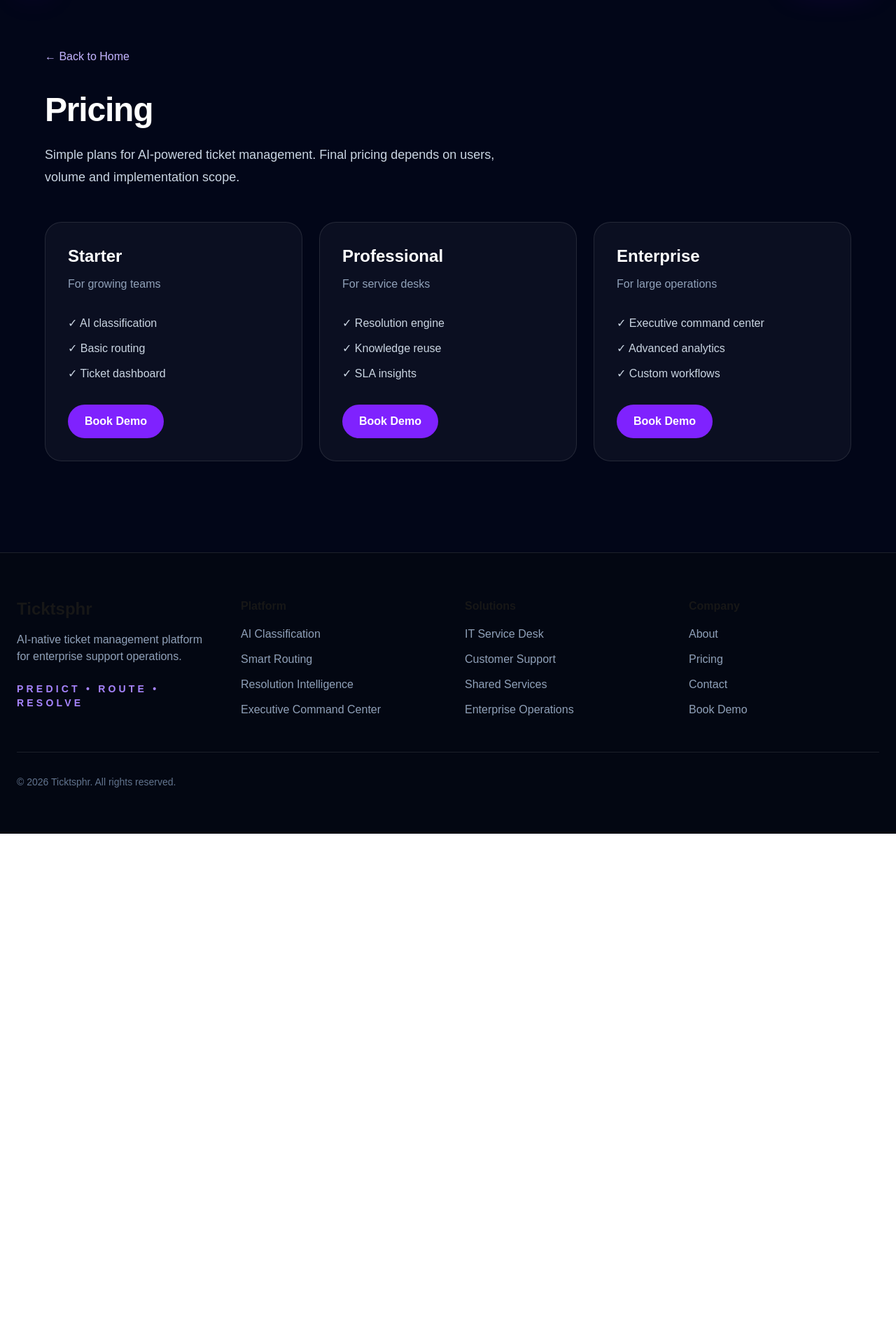
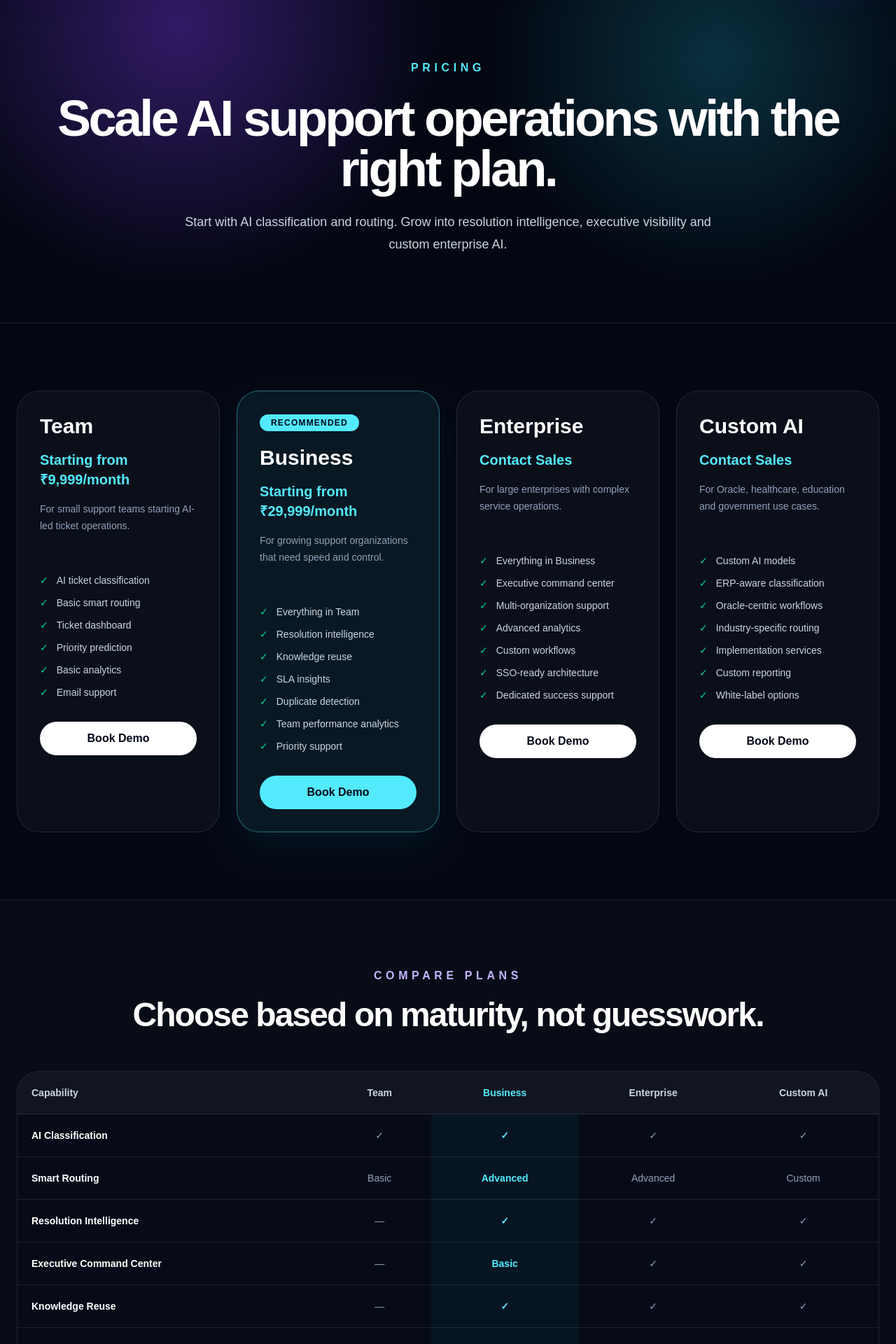
Before and after one commit to umayank-design/ticktsphr-marketing-website, a Next.js app: page /pricing in a window 1280 px wide. Shown: the part 100-2020 px from the top of the page at 70% size. Before the commit the page ends 1291 px from the top, so only its background shows below. Built offline with nearby package versions, Linux system fonts and the light colour scheme.

Commit message:
Build premium pricing page

```diff
--- a/app/pricing/page.tsx
+++ b/app/pricing/page.tsx
@@ -1,31 +1,265 @@
 import Link from "next/link";
 
 const plans = [
-  { name: "Starter", price: "For growing teams", items: ["AI classification", "Basic routing", "Ticket dashboard"] },
-  { name: "Professional", price: "For service desks", items: ["Resolution engine", "Knowledge reuse", "SLA insights"] },
-  { name: "Enterprise", price: "For large operations", items: ["Executive command center", "Advanced analytics", "Custom workflows"] },
+  {
+    name: "Team",
+    price: "Starting from ₹9,999/month",
+    description: "For small support teams starting AI-led ticket operations.",
+    highlight: false,
+    features: [
+      "AI ticket classification",
+      "Basic smart routing",
+      "Ticket dashboard",
+      "Priority prediction",
+      "Basic analytics",
+      "Email support",
+    ],
+  },
+  {
+    name: "Business",
+    price: "Starting from ₹29,999/month",
+    description: "For growing support organizations that need speed and control.",
+    highlight: true,
+    features: [
+      "Everything in Team",
+      "Resolution intelligence",
+      "Knowledge reuse",
+      "SLA insights",
+      "Duplicate detection",
+      "Team performance analytics",
+      "Priority support",
+    ],
+  },
+  {
+    name: "Enterprise",
+    price: "Contact Sales",
+    description: "For large enterprises with complex service operations.",
+    highlight: false,
+    features: [
+      "Everything in Business",
+      "Executive command center",
+      "Multi-organization support",
+      "Advanced analytics",
+      "Custom workflows",
+      "SSO-ready architecture",
+      "Dedicated success support",
+    ],
+  },
+  {
+    name: "Custom AI",
+    price: "Contact Sales",
+    description: "For Oracle, healthcare, education and government use cases.",
+    highlight: false,
+    features: [
+      "Custom AI models",
+      "ERP-aware classification",
+      "Oracle-centric workflows",
+      "Industry-specific routing",
+      "Implementation services",
+      "Custom reporting",
+      "White-label options",
+    ],
+  },
+];
+
+const matrix = [
+  ["AI Classification", "✓", "✓", "✓", "✓"],
+  ["Smart Routing", "Basic", "Advanced", "Advanced", "Custom"],
+  ["Resolution Intelligence", "—", "✓", "✓", "✓"],
+  ["Executive Command Center", "—", "Basic", "✓", "✓"],
+  ["Knowledge Reuse", "—", "✓", "✓", "✓"],
+  ["Duplicate Detection", "—", "✓", "✓", "✓"],
+  ["Custom Workflows", "—", "—", "✓", "✓"],
+  ["Custom AI Models", "—", "—", "—", "✓"],
+];
+
+const faqs = [
+  {
+    q: "Is Ticktsphr a ticketing tool?",
+    a: "Ticktsphr is an AI-native support intelligence platform. It can work as a ticketing layer or sit above existing systems to improve classification, routing and resolution.",
+  },
+  {
+    q: "Can pricing change based on volume?",
+    a: "Yes. Final pricing depends on number of users, ticket volume, integrations and implementation scope.",
+  },
+  {
+    q: "Do you support enterprise workflows?",
+    a: "Yes. Ticktsphr is designed for multi-team, multi-level enterprise support operations.",
+  },
+  {
+    q: "Can Ticktsphr support Oracle-heavy organizations?",
+    a: "Yes. Custom AI plans can be designed around Oracle Fusion, Oracle EBS and ERP support patterns.",
+  },
 ];
 
 export default function PricingPage() {
   return (
-    <main className="min-h-screen bg-slate-950 px-6 py-20 text-white">
-      <div className="mx-auto max-w-6xl">
-        <Link href="/" className="text-violet-300">← Back to Home</Link>
-        <h1 className="mt-10 text-5xl font-black tracking-tight">Pricing</h1>
-        <p className="mt-6 max-w-2xl text-lg leading-8 text-slate-300">Simple plans for AI-powered ticket management. Final pricing depends on users, volume and implementation scope.</p>
-        <div className="mt-12 grid gap-6 md:grid-cols-3">
+    <main className="min-h-screen overflow-hidden bg-[#030712] text-white">
+      <section className="relative border-b border-white/10 px-6 py-24">
+        <div className="absolute inset-0 bg-[radial-gradient(circle_at_20%_10%,rgba(124,58,237,.38),transparent_34%),radial-gradient(circle_at_80%_20%,rgba(34,211,238,.20),transparent_30%)]" />
+
+        <div className="relative mx-auto max-w-7xl text-center">
+          <p className="font-black uppercase tracking-[0.35em] text-cyan-300">
+            Pricing
+          </p>
+
+          <h1 className="mt-6 text-5xl font-black tracking-[-0.05em] sm:text-7xl">
+            Scale AI support operations with the right plan.
+          </h1>
+
+          <p className="mx-auto mt-6 max-w-3xl text-lg leading-8 text-slate-300">
+            Start with AI classification and routing. Grow into resolution
+            intelligence, executive visibility and custom enterprise AI.
+          </p>
+        </div>
+      </section>
+
+      <section className="mx-auto max-w-7xl px-6 py-24">
+        <div className="grid gap-6 lg:grid-cols-4">
           {plans.map((plan) => (
-            <div key={plan.name} className="rounded-3xl border border-white/10 bg-white/[0.04] p-8">
-              <h2 className="text-2xl font-black">{plan.name}</h2>
-              <p className="mt-3 text-slate-400">{plan.price}</p>
-              <ul className="mt-8 space-y-3 text-slate-300">
-                {plan.items.map((item) => <li key={item}>✓ {item}</li>)}
+            <div
+              key={plan.name}
+              className={`relative rounded-[2rem] border p-8 ${
+                plan.highlight
+                  ? "border-cyan-300/40 bg-cyan-300/[0.08] shadow-2xl shadow-cyan-500/10"
+                  : "border-white/10 bg-white/[0.035]"
+              }`}
+            >
+              {plan.highlight && (
+                <div className="mb-5 inline-flex rounded-full bg-cyan-300 px-4 py-1 text-xs font-black uppercase tracking-widest text-slate-950">
+                  Recommended
+                </div>
+              )}
+
+              <h2 className="text-3xl font-black">{plan.name}</h2>
+
+              <p className="mt-4 text-xl font-black text-cyan-300">
+                {plan.price}
+              </p>
+
+              <p className="mt-4 min-h-[72px] text-sm leading-6 text-slate-400">
+                {plan.description}
+              </p>
+
+              <ul className="mt-8 space-y-3 text-sm text-slate-300">
+                {plan.features.map((feature) => (
+                  <li key={feature} className="flex gap-3">
+                    <span className="text-emerald-400">✓</span>
+                    <span>{feature}</span>
+                  </li>
+                ))}
               </ul>
-              <Link href="/book-demo" className="mt-8 inline-block rounded-full bg-violet-600 px-6 py-3 font-bold hover:bg-violet-500">Book Demo</Link>
+
+              <Link
+                href="/book-demo"
+                className={`mt-8 inline-flex w-full justify-center rounded-full px-6 py-3 font-black ${
+                  plan.highlight
+                    ? "bg-cyan-300 text-slate-950 hover:bg-cyan-200"
+                    : "bg-white text-slate-950 hover:bg-violet-100"
+                }`}
+              >
+                Book Demo
+              </Link>
             </div>
           ))}
         </div>
-      </div>
+      </section>
+
+      <section className="border-y border-white/10 bg-white/[0.02] px-6 py-24">
+        <div className="mx-auto max-w-7xl">
+          <div className="text-center">
+            <p className="font-black uppercase tracking-[0.35em] text-violet-300">
+              Compare Plans
+            </p>
+
+            <h2 className="mt-5 text-4xl font-black tracking-[-0.04em] sm:text-5xl">
+              Choose based on maturity, not guesswork.
+            </h2>
+          </div>
+
+          <div className="mt-14 overflow-x-auto rounded-[2rem] border border-white/10 bg-[#070b18]">
+            <table className="w-full min-w-[850px] text-sm">
+              <thead>
+                <tr className="border-b border-white/10 bg-white/[0.04] text-slate-300">
+                  <th className="p-5 text-left">Capability</th>
+                  <th className="p-5 text-center">Team</th>
+                  <th className="p-5 text-center text-cyan-300">Business</th>
+                  <th className="p-5 text-center">Enterprise</th>
+                  <th className="p-5 text-center">Custom AI</th>
+                </tr>
+              </thead>
+
+              <tbody>
+                {matrix.map((row) => (
+                  <tr
+                    key={row[0]}
+                    className="border-b border-white/10 last:border-b-0"
+                  >
+                    <td className="p-5 font-bold text-white">{row[0]}</td>
+                    <td className="p-5 text-center text-slate-400">{row[1]}</td>
+                    <td className="bg-cyan-400/5 p-5 text-center font-black text-cyan-300">
+                      {row[2]}
+                    </td>
+                    <td className="p-5 text-center text-slate-400">{row[3]}</td>
+                    <td className="p-5 text-center text-slate-400">{row[4]}</td>
+                  </tr>
+                ))}
+              </tbody>
+            </table>
+          </div>
+        </div>
+      </section>
+
+      <section className="mx-auto max-w-7xl px-6 py-24">
+        <div className="rounded-[2.5rem] border border-white/10 bg-gradient-to-br from-violet-600 via-fuchsia-600 to-cyan-500 p-1">
+          <div className="rounded-[2.4rem] bg-[#050713] p-10 text-center md:p-16">
+            <p className="font-black uppercase tracking-[0.35em] text-cyan-300">
+              Enterprise Ready
+            </p>
+
+            <h2 className="mt-5 text-4xl font-black tracking-[-0.04em] sm:text-5xl">
+              Need Oracle, healthcare, education or government workflows?
+            </h2>
+
+            <p className="mx-auto mt-6 max-w-3xl text-lg leading-8 text-slate-400">
+              Ticktsphr can be shaped around your operating model, resolver
+              hierarchy, SLA logic, historical ticket patterns and executive
+              reporting needs.
+            </p>
+
+            <Link
+              href="/book-demo"
+              className="mt-8 inline-flex rounded-full bg-white px-8 py-4 font-black text-slate-950 hover:bg-violet-100"
+            >
+              Book a Demo
+            </Link>
+          </div>
+        </div>
+      </section>
+
+      <section className="mx-auto max-w-5xl px-6 pb-24">
+        <div className="text-center">
+          <p className="font-black uppercase tracking-[0.35em] text-cyan-300">
+            FAQ
+          </p>
+
+          <h2 className="mt-5 text-4xl font-black tracking-[-0.04em]">
+            Pricing questions, answered.
+          </h2>
+        </div>
+
+        <div className="mt-12 space-y-4">
+          {faqs.map((faq) => (
+            <div
+              key={faq.q}
+              className="rounded-3xl border border-white/10 bg-white/[0.035] p-6"
+            >
+              <h3 className="text-xl font-black">{faq.q}</h3>
+              <p className="mt-3 leading-7 text-slate-400">{faq.a}</p>
+            </div>
+          ))}
+        </div>
+      </section>
     </main>
   );
 }
```
